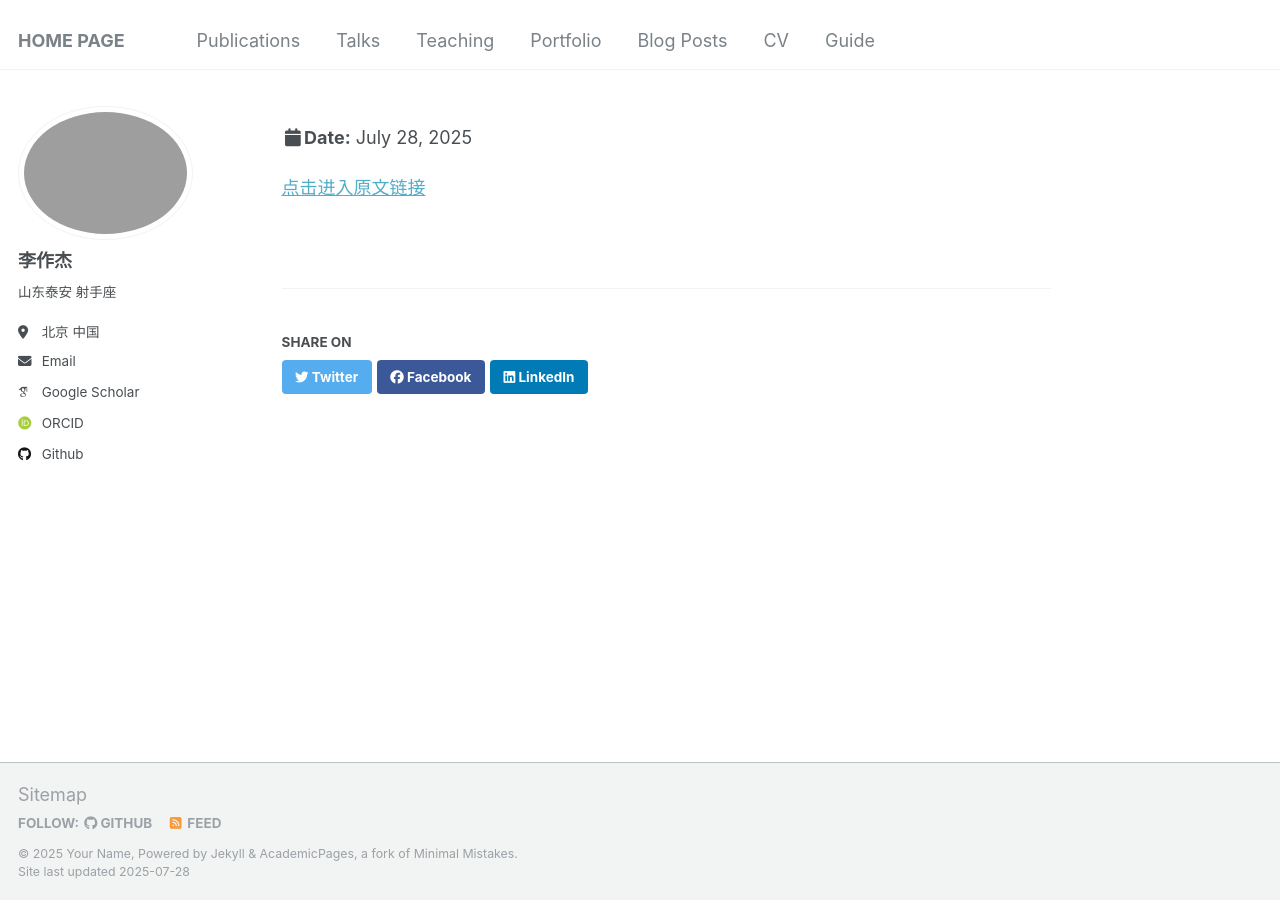
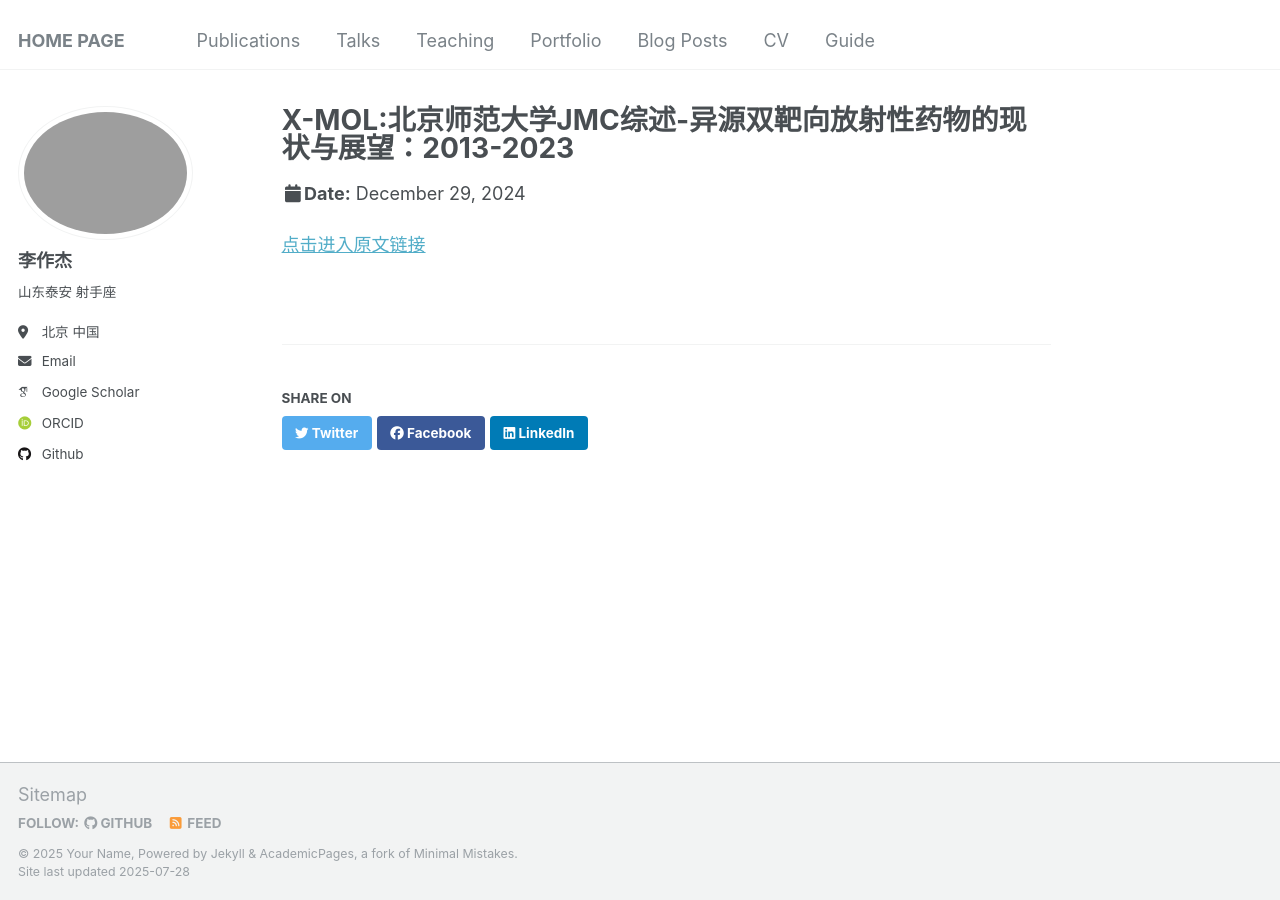
Before and after one commit to Infinity-LZJ/Zuojie_Li.github, a Jekyll site: the page built from _talks/2025-07-26-talk-1.md, in a window 1280 px wide. Built offline with Jekyll 4.4.1, drawn with Linux system fonts in a browser that asks for light colours; some web fonts are replaced; part of the change alters nothing that is shown.

Commit message:
Update 2025-07-26-talk-1.md
Signed-off-by: Infinity-LZJ <zuojieli@yeah.net>

```diff
--- a/_talks/2025-07-26-talk-1.md
+++ b/_talks/2025-07-26-talk-1.md
@@ -1,10 +1,9 @@
 ---
-[title: "X-MOL:北京师范大学JMC综述-异源双靶向放射性药物的现状与展望：2013-2023"](https://www.x-mol.com/news/908924)
+title: "X-MOL:北京师范大学JMC综述-异源双靶向放射性药物的现状与展望：2013-2023"
 collection: talks
 type: "X-MOL"
 venue: "ACS"
 date: 2024-12-29
 location: ""
 ---
-
 [点击进入原文链接](https://www.x-mol.com/news/908924)
```
